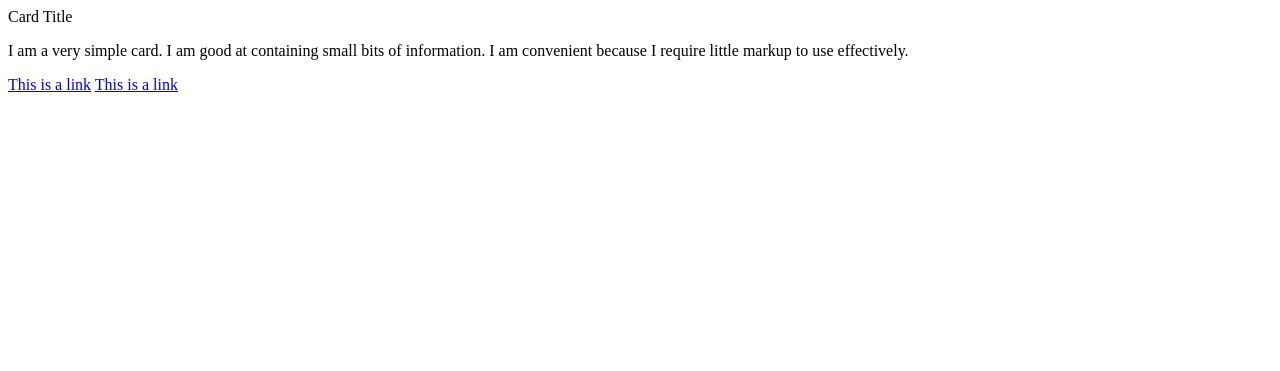
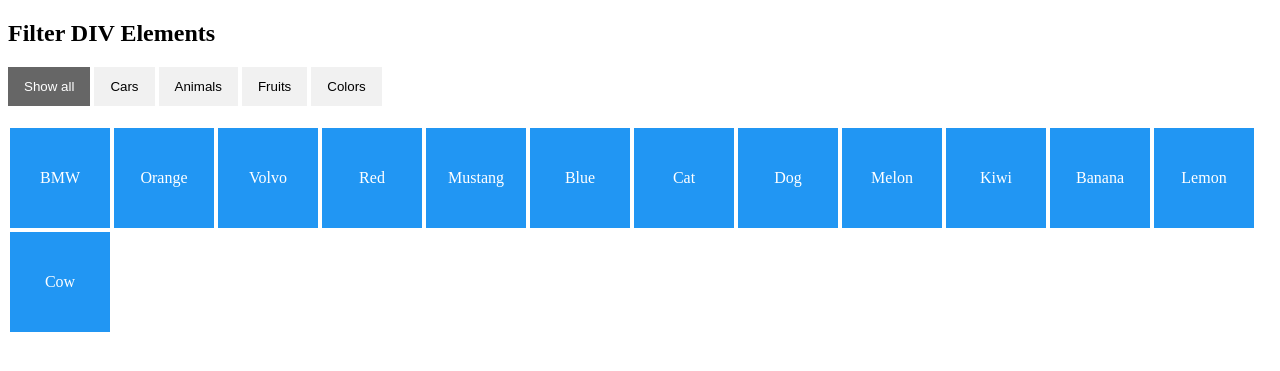
Before and after one commit to NicolasRomy/Project_Aurora, a PHP site: page /catalogue.php in a window 1280 px wide. Shown: the top 371 px of the page. Run offline with PHP 8.4, Linux system fonts and the light colour scheme.

Commit message:
catalogue

```diff
--- a/code/php/page/catalogue.php
+++ b/code/php/page/catalogue.php
@@ -1,17 +1,117 @@
 <?php include_once '../action/config.php'; ?>
+<!DOCTYPE html>
+<html>
+<style>
+.filterDiv {
+  float: left;
+  background-color: #2196F3;
+  color: #ffffff;
+  width: 100px;
+  line-height: 100px;
+  text-align: center;
+  margin: 2px;
+  display: none;
+}
 
-<div class="row">
-    <div class="col s12 m6">
-      <div class="card blue-grey darken-1">
-        <div class="card-content white-text">
-          <span class="card-title">Card Title</span>
-          <p>I am a very simple card. I am good at containing small bits of information.
-          I am convenient because I require little markup to use effectively.</p>
-        </div>
-        <div class="card-action">
-          <a href="#">This is a link</a>
-          <a href="#">This is a link</a>
-        </div>
-      </div>
-    </div>
-  </div>
+.show {
+  display: block;
+}
+
+.container {
+  margin-top: 20px;
+  overflow: hidden;
+}
+
+/* Style the buttons */
+.btn {
+  border: none;
+  outline: none;
+  padding: 12px 16px;
+  background-color: #f1f1f1;
+  cursor: pointer;
+}
+
+.btn:hover {
+  background-color: #ddd;
+}
+
+.btn.active {
+  background-color: #666;
+  color: white;
+}
+</style>
+<body>
+
+<h2>Filter DIV Elements</h2>
+
+<div id="myBtnContainer">
+  <button class="btn active" onclick="filterSelection('all')"> Show all</button>
+  <button class="btn" onclick="filterSelection('cars')"> Cars</button>
+  <button class="btn" onclick="filterSelection('animals')"> Animals</button>
+  <button class="btn" onclick="filterSelection('fruits')"> Fruits</button>
+  <button class="btn" onclick="filterSelection('colors')"> Colors</button>
+</div>
+
+<div class="container">
+  <div class="filterDiv cars">BMW</div>
+  <div class="filterDiv colors fruits">Orange</div>
+  <div class="filterDiv cars">Volvo</div>
+  <div class="filterDiv colors">Red</div>
+  <div class="filterDiv cars animals">Mustang</div>
+  <div class="filterDiv colors">Blue</div>
+  <div class="filterDiv animals">Cat</div>
+  <div class="filterDiv animals">Dog</div>
+  <div class="filterDiv fruits">Melon</div>
+  <div class="filterDiv fruits animals">Kiwi</div>
+  <div class="filterDiv fruits">Banana</div>
+  <div class="filterDiv fruits">Lemon</div>
+  <div class="filterDiv animals">Cow</div>
+</div>
+
+<script>
+filterSelection("all")
+function filterSelection(c) {
+  var x, i;
+  x = document.getElementsByClassName("filterDiv");
+  if (c == "all") c = "";
+  for (i = 0; i < x.length; i++) {
+    w3RemoveClass(x[i], "show");
+    if (x[i].className.indexOf(c) > -1) w3AddClass(x[i], "show");
+  }
+}
+
+function w3AddClass(element, name) {
+  var i, arr1, arr2;
+  arr1 = element.className.split(" ");
+  arr2 = name.split(" ");
+  for (i = 0; i < arr2.length; i++) {
+    if (arr1.indexOf(arr2[i]) == -1) {element.className += " " + arr2[i];}
+  }
+}
+
+function w3RemoveClass(element, name) {
+  var i, arr1, arr2;
+  arr1 = element.className.split(" ");
+  arr2 = name.split(" ");
+  for (i = 0; i < arr2.length; i++) {
+    while (arr1.indexOf(arr2[i]) > -1) {
+      arr1.splice(arr1.indexOf(arr2[i]), 1);
+    }
+  }
+  element.className = arr1.join(" ");
+}
+
+// Add active class to the current button (highlight it)
+var btnContainer = document.getElementById("myBtnContainer");
+var btns = btnContainer.getElementsByClassName("btn");
+for (var i = 0; i < btns.length; i++) {
+  btns[i].addEventListener("click", function(){
+    var current = document.getElementsByClassName("active");
+    current[0].className = current[0].className.replace(" active", "");
+    this.className += " active";
+  });
+}
+</script>
+
+</body>
+</html>
```
Also changed, not shown: code/css/catalogue.css (added, +38 -0 lines).
